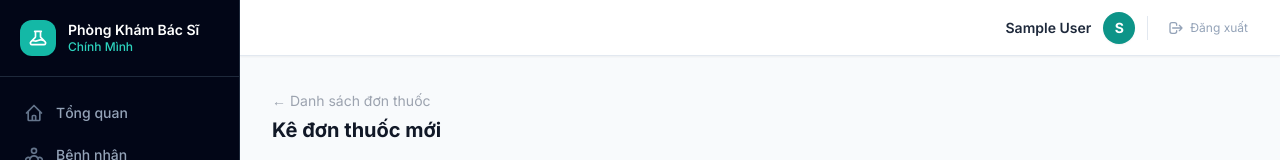
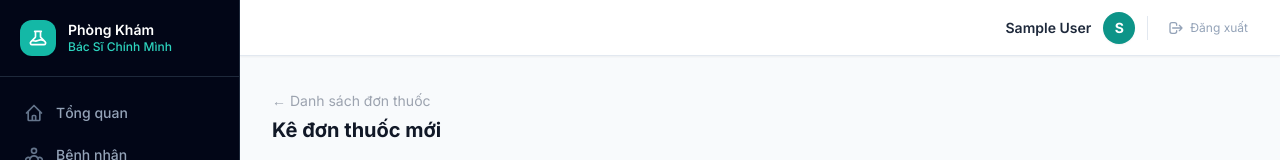
Before and after one commit to Tuanphan1175/phongkham-crm, a Next.js app: page /prescriptions/new in a window 1280 px wide. Shown: the top 160 px of the page. Built offline with nearby package versions, Linux system fonts and the light colour scheme; no server answers; the database is empty; sample sign-in values are in the browser's storage.

Commit message:
style: adjust sidebar clinic name layout

```diff
--- a/src/components/layout/Sidebar.tsx
+++ b/src/components/layout/Sidebar.tsx
@@ -168,8 +168,8 @@ export default function Sidebar({ userRole }: SidebarProps) {
             </svg>
           </div>
           <div>
-            <p className="font-semibold text-sm text-white leading-tight">Phòng Khám Bác Sĩ</p>
-            <p className="text-xs text-teal-400 font-medium">Chính Mình</p>
+            <p className="font-semibold text-sm text-white leading-tight">Phòng Khám</p>
+            <p className="text-xs text-teal-400 font-medium">Bác Sĩ Chính Mình</p>
           </div>
         </div>
       </div>
```
